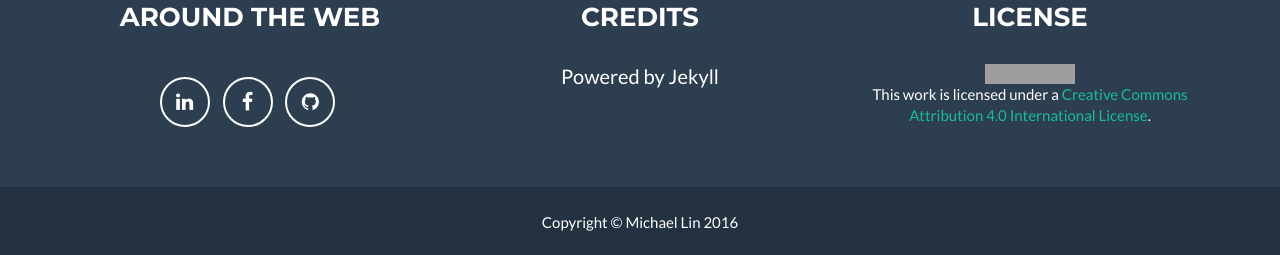
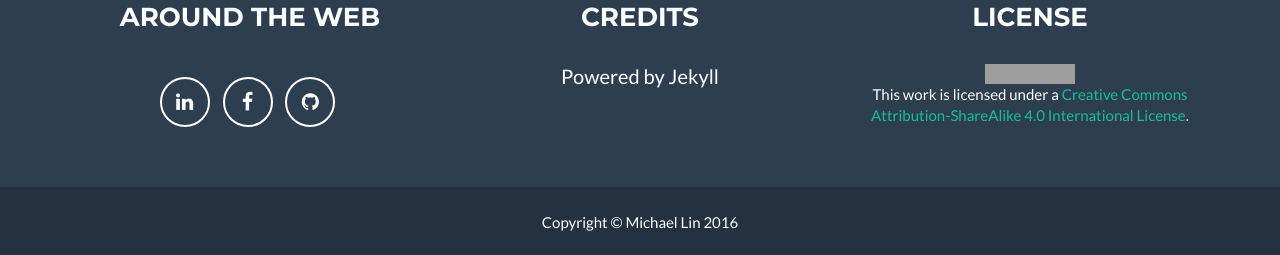
Before and after one commit to michaellzc/michaellin.me, a Jekyll site: the page built from index.html, in a window 1280 px wide and 900 px high, scrolled down 1051 px. Shown: the part 642-897 px from the top of the window. Built offline with Jekyll 4.4.1, drawn with Linux system fonts in a browser that asks for light colours; some web fonts are replaced; grey boxes are pictures that could not be loaded.

Commit message:
update license of site

```diff
--- a/_includes/footer.html
+++ b/_includes/footer.html
@@ -19,8 +19,10 @@
                     </div>
                     <div class="footer-col col-md-4">
                         <h3>{{ site.footer.license }}</h3>
-                        <a rel="license" href="http://creativecommons.org/licenses/by/4.0/"><img alt="Creative Commons License" style="border-width:0" src="https://i.creativecommons.org/l/by/4.0/88x31.png" /></a><br />
-                        This work is licensed under a <a rel="license" href="http://creativecommons.org/licenses/by/4.0/">Creative Commons Attribution 4.0 International License</a>.
+                        <a rel="license" href="http://creativecommons.org/licenses/by-sa/4.0/">
+                            <img alt="Creative Commons License" style="border-width:0" src="https://i.creativecommons.org/l/by-sa/4.0/88x31.png" />
+                        </a>
+                        <br />This work is licensed under a <a rel="license" href="http://creativecommons.org/licenses/by-sa/4.0/">Creative Commons Attribution-ShareAlike 4.0 International License</a>.
                     </div>
                 </div>
             </div>
```
